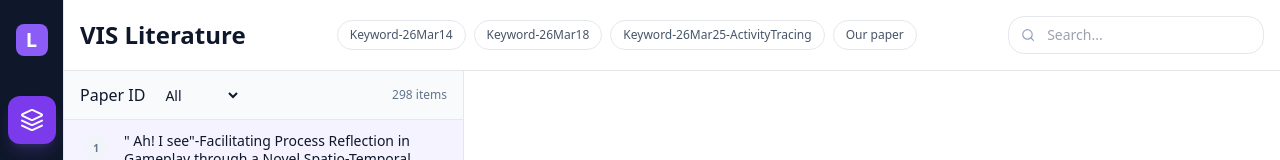
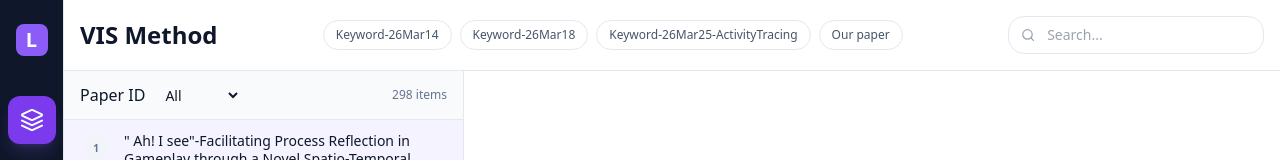
Before and after one commit to vismethod/vismethodliterature, a React app: page / in a window 1280 px wide. Shown: the top 160 px of the page. Built offline with nearby package versions, Linux system fonts and the light colour scheme.

Commit message:
Rename website to VIS Method

```diff
--- a/index.html
+++ b/index.html
@@ -3,7 +3,7 @@
   <head>
     <meta charset="UTF-8" />
     <meta name="viewport" content="width=device-width, initial-scale=1.0" />
-    <title>VIS Method Literature</title>
+    <title>VIS Method</title>
   </head>
   <body>
     <div id="root"></div>
--- a/paper_review_dashboard.jsx
+++ b/paper_review_dashboard.jsx
@@ -355,7 +355,7 @@ export default function PaperReviewDashboard() {
 
       <div className="flex-1 flex flex-col overflow-hidden">
         <div className="shrink-0 border-b bg-white/90 backdrop-blur px-4 py-4"><div className="flex flex-col gap-4 lg:flex-row lg:items-center lg:justify-between">
-          <h1 className="text-2xl font-semibold">VIS Literature</h1>
+          <h1 className="text-2xl font-semibold">VIS Method</h1>
           <div className="flex flex-wrap gap-2">{uniqueLabels.map(lbl => (
             <button key={lbl} onClick={() => setLabelFilters(prev => prev.includes(lbl) ? prev.filter(l => l !== lbl) : [...prev, lbl])} className={`px-3 py-1.5 text-xs font-medium rounded-full border transition ${labelFilters.includes(lbl) ? "bg-violet-600 text-white" : "bg-white text-slate-600 hover:bg-slate-50"}`}>{lbl}</button>
           ))}</div>
```
